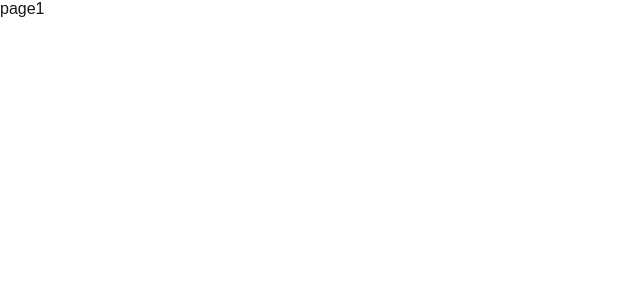
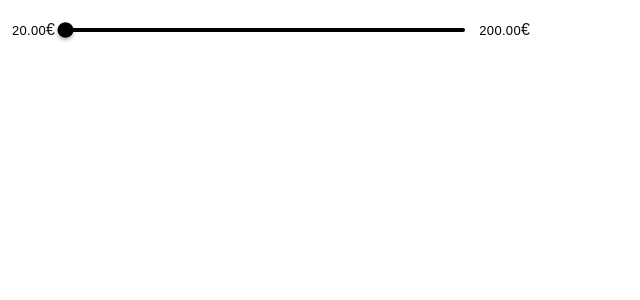
Before and after one commit to GemaBarrera/test-mango-nextjs, a Next.js app: page /exercise1 in a window 1280 px wide. Shown: the top 300 px of the page, without its empty margins (0-640 px from the left). Built offline with nearby package versions, Linux system fonts and the light colour scheme.

Commit message:
Create Range component

```diff
--- /dev/null
+++ b/src/app/components/Range.tsx
@@ -0,0 +1,197 @@
+import React, { useEffect, useRef, useState } from "react";
+import styled from "styled-components";
+
+type RangeProps = {
+  min?: number;
+  max?: number;
+  onChange?: (values: { min: number; max: number }) => void;
+};
+
+const RangeWrapper = styled.div`
+  display: flex;
+`;
+
+const RangeSelector = styled.div`
+  position: relative;
+  width: 400px;
+  height: 40px;
+  margin: 10px;
+`;
+
+const Track = styled.div`
+  position: absolute;
+  top: 50%;
+  left: 0;
+  transform: translateY(-50%);
+  width: 100%;
+  height: 4px;
+  background-color: black;
+  border-radius: 4px;
+`;
+
+const Highlight = styled.div`
+  position: absolute;
+  top: 50%;
+  transform: translateY(-50%);
+  height: 4px;
+  background-color: black;
+  border-radius: 4px;
+`;
+
+const Input = styled.input`
+  width: 46px;
+  border: none;
+  text-align: right;
+  font-size: 0.8125rem;
+  letter-spacing: 0.01875rem;
+  overflow: visible;
+  &:focus {
+    outline: none;
+    border-color: transparent;
+  }
+`;
+
+const Badge = styled.span`
+  display: flex;
+  align-items: center;
+  font-weight: 300;
+`;
+
+const Bullet = styled.div`
+  position: absolute;
+  top: 50%;
+  transform: translate(-50%, -50%);
+  width: 15px;
+  height: 15px;
+  background-color: black;
+  border: 2px solid black;
+  border-radius: 50%;
+  cursor: grab;
+  box-shadow: 0 2px 4px rgba(0, 0, 0, 0.2);
+  &:hover {
+    width: 20px;
+    height: 20px;
+  }
+`;
+
+const Range: React.FC<RangeProps> = ({ min = 0, max = 100, onChange }) => {
+  const trackRef = useRef<HTMLDivElement>(null);
+  const [minValue, setMinValue] = useState<number>(min);
+  const [maxValue, setMaxValue] = useState<number>(max);
+  const [inputMinValue, setInputMinValue] = useState<string>(min.toFixed(2));
+  const [inputMaxValue, setInputMaxValue] = useState<string>(max.toFixed(2));
+
+  const handleMove = (e: MouseEvent, type: "min" | "max") => {
+    const track = trackRef.current;
+    if (!track) return;
+
+    const rect = track.getBoundingClientRect();
+    const offsetX = e.clientX - rect.left;
+    const newValue = parseFloat(
+      ((offsetX / rect.width) * (max - min) + min).toFixed(2)
+    );
+
+    if (type === "min") {
+      if (newValue < min) return;
+      if (newValue >= maxValue) return;
+      setMinValue(newValue);
+      setInputMinValue(newValue.toFixed(2));
+    } else {
+      if (newValue > max) return;
+      if (newValue <= minValue) return;
+      setMaxValue(newValue);
+      setInputMaxValue(newValue.toFixed(2));
+    }
+  };
+
+  useEffect(() => {
+    onChange?.({ min: minValue, max: maxValue });
+    console.log("Min Value:", minValue, "Max Value:", maxValue);
+  }, [minValue, maxValue, onChange]);
+
+  const handleMouseDown = (type: "min" | "max") => {
+    const handleMouseMove = (e: MouseEvent) => handleMove(e, type);
+    const handleMouseUp = () => {
+      window.removeEventListener("mousemove", handleMouseMove);
+      window.removeEventListener("mouseup", handleMouseUp);
+    };
+    window.addEventListener("mousemove", handleMouseMove);
+    window.addEventListener("mouseup", handleMouseUp);
+  };
+
+  const handleInputChange = (
+    e: React.ChangeEvent<HTMLInputElement>,
+    type: "min" | "max"
+  ) => {
+    const rawValue = e.target.value;
+
+    if (!/^\d*(\.\d{0,2})?$/.test(rawValue) && rawValue !== "") return;
+
+    if (type === "min") {
+      setInputMinValue(rawValue);
+      const value = parseFloat(rawValue);
+      if (!isNaN(value) && value >= min && value < maxValue) {
+        setMinValue(value);
+      }
+    } else {
+      setInputMaxValue(rawValue);
+      const value = parseFloat(rawValue);
+      if (!isNaN(value) && value <= max && value > minValue) {
+        setMaxValue(value);
+      }
+    }
+  };
+
+  const handleInputBlur = (type: "min" | "max") => {
+    if (type === "min") {
+      const value = parseFloat(inputMinValue);
+      if (isNaN(value) || value < min || value >= maxValue) {
+        setInputMinValue(minValue.toFixed(2));
+      }
+    } else {
+      const value = parseFloat(inputMaxValue);
+      if (isNaN(value) || value > max || value <= minValue) {
+        setInputMaxValue(maxValue.toFixed(2));
+      }
+    }
+  };
+
+  const trackWidth = trackRef.current?.offsetWidth || 1;
+  const minPosition = ((minValue - min) / (max - min)) * trackWidth;
+  const maxPosition = ((maxValue - min) / (max - min)) * trackWidth;
+
+  return (
+    <RangeWrapper>
+      <Input
+        type="text"
+        value={inputMinValue}
+        onChange={(e) => handleInputChange(e, "min")}
+        onBlur={() => handleInputBlur("min")}
+      />
+      <Badge>€</Badge>
+      <RangeSelector>
+        <Track ref={trackRef} />
+        <Highlight
+          style={{ left: minPosition, width: maxPosition - minPosition }}
+        />
+        <Bullet
+          style={{ left: minPosition }}
+          onMouseDown={() => handleMouseDown("min")}
+        />
+        <Bullet
+          style={{ left: maxPosition }}
+          onMouseDown={() => handleMouseDown("max")}
+        />
+      </RangeSelector>
+      <Input
+        type="text"
+        value={inputMaxValue}
+        onChange={(e) => handleInputChange(e, "max")}
+        onBlur={() => handleInputBlur("max")}
+      />
+      <Badge>€</Badge>
+    </RangeWrapper>
+  );
+};
+
+export default Range;
--- a/src/app/exercise1/page.tsx
+++ b/src/app/exercise1/page.tsx
@@ -1,3 +1,10 @@
+"use client";
+
+import Range from "../components/Range";
+
 export default function Exercise1() {
-  return <div>page1</div>;
+  const handleRangeChange = (minValue, maxValue) => {
+    console.log(`Min: ${minValue}, Max: ${maxValue}`);
+  };
+  return <Range min={20} max={200} onChange={handleRangeChange} />;
 }
```
